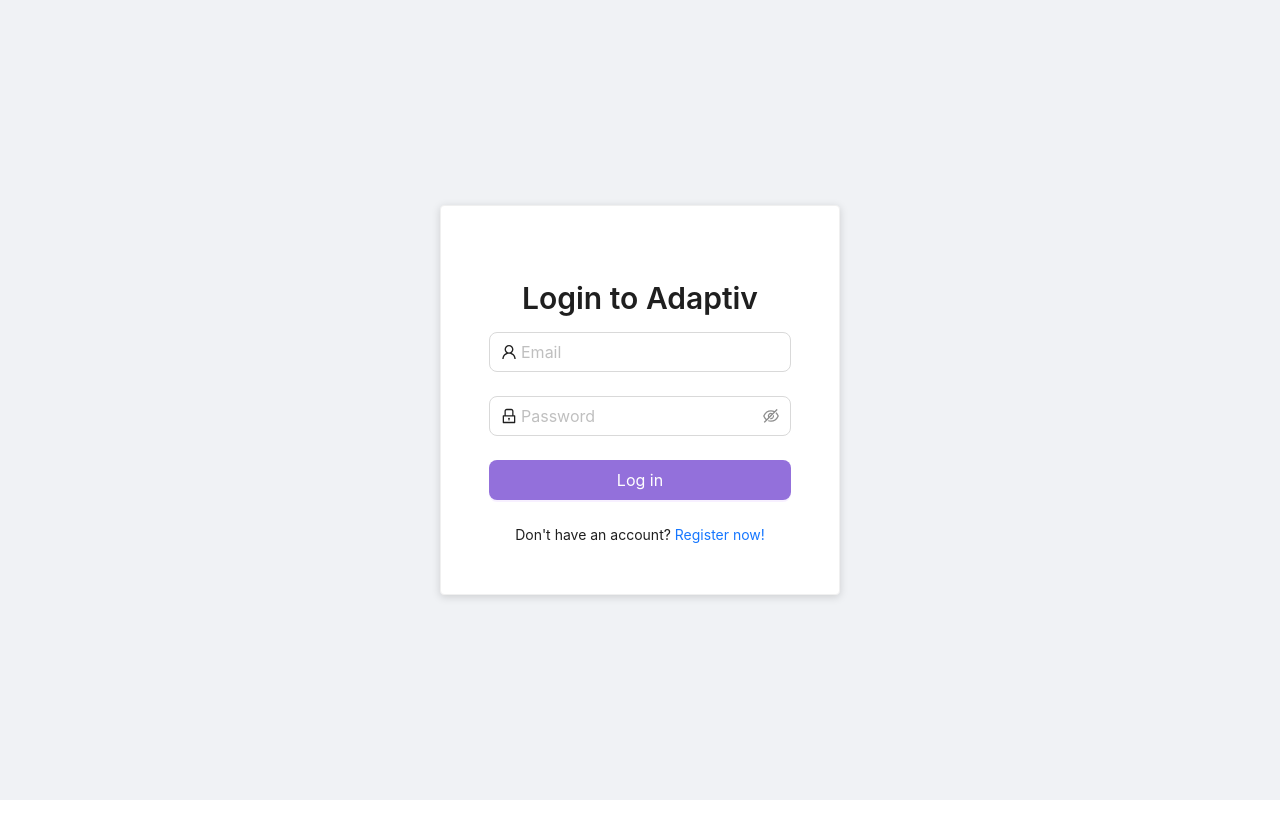
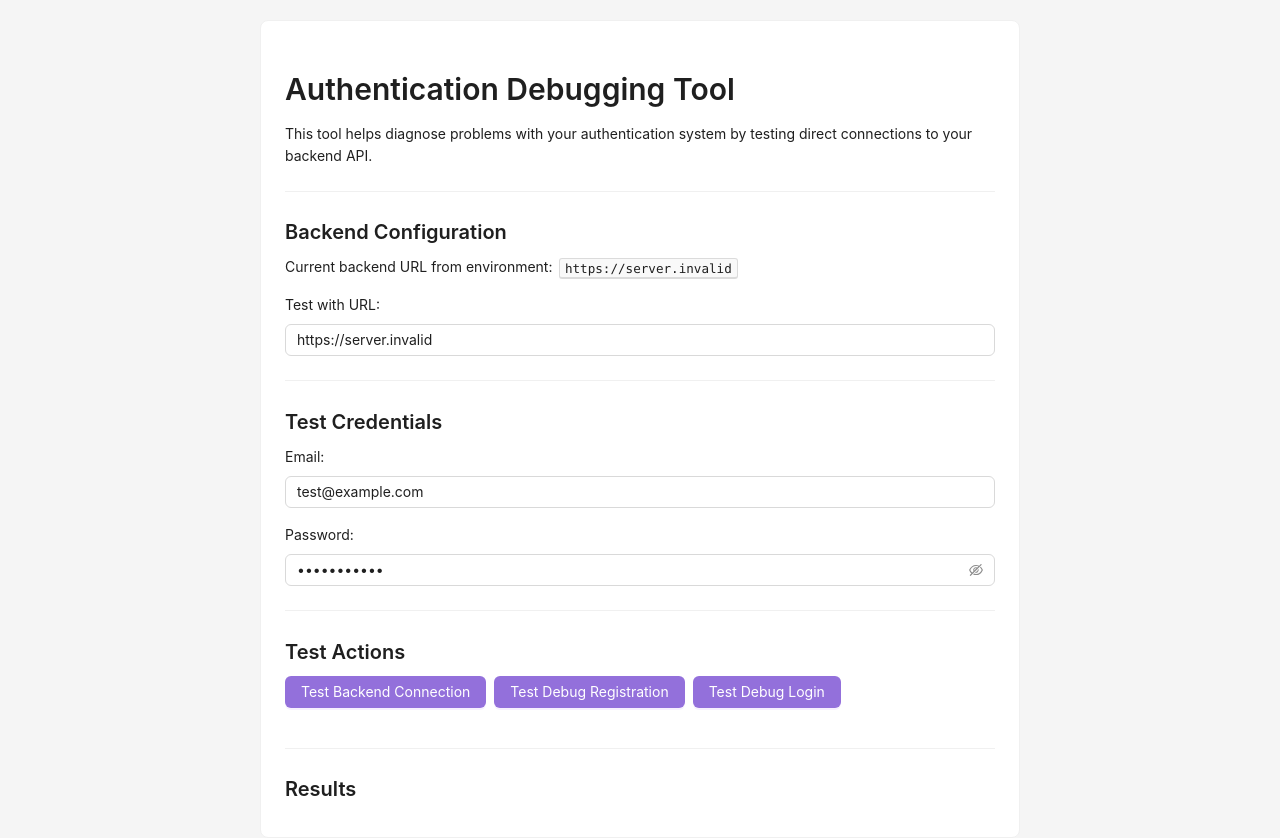
Before and after one commit to NicholasAronow/Dynamic-Pricing-Full-App-2, a React (Create React App) app in the folder Adaptiv/frontend/: page /auth-debug in a window 1280 px wide. Before the commit this address led to /login. Shown: the top 838 px of the page. Before the commit the page ends 800 px from the top, so only its background shows below. Built offline with nearby package versions, Linux system fonts and the light colour scheme; no server answers.

Commit message:
feat: add authentication debugging tool with test endpoints and UI

```diff
--- a/Adaptiv/frontend/src/App.tsx
+++ b/Adaptiv/frontend/src/App.tsx
@@ -6,6 +6,7 @@
 // Auth components
 import Login from './components/auth/Login';
 import Register from './components/auth/Register';
+import AuthDebug from './components/auth/AuthDebug';
 
 // Main components
 import Dashboard from './components/dashboard/Dashboard';
@@ -36,6 +37,7 @@
         <Routes>
           <Route path="/login" element={<Login />} />
           <Route path="/register" element={<Register />} />
+          <Route path="/auth-debug" element={<AuthDebug />} />
           <Route path="/" element={
             <ProtectedRoute>
               <MainLayout />
--- /dev/null
+++ b/Adaptiv/frontend/src/components/auth/AuthDebug.tsx
@@ -0,0 +1,224 @@
+import React, { useState, useEffect } from 'react';
+import { Card, Button, Typography, Divider, Input, message, Alert, Space } from 'antd';
+import axios from 'axios';
+
+const { Title, Text, Paragraph } = Typography;
+
+const AuthDebug: React.FC = () => {
+  const [backendUrl, setBackendUrl] = useState<string>('');
+  const [email, setEmail] = useState<string>('test@example.com');
+  const [password, setPassword] = useState<string>('password123');
+  const [response, setResponse] = useState<any>(null);
+  const [error, setError] = useState<any>(null);
+  const [loading, setLoading] = useState<boolean>(false);
+  const [configLoading, setConfigLoading] = useState<boolean>(true);
+
+  useEffect(() => {
+    // Get the current API URL from the environment
+    const apiUrl = process.env.REACT_APP_API_URL || 'http://localhost:8000';
+    console.log('Current API URL:', apiUrl);
+    setBackendUrl(apiUrl);
+    setConfigLoading(false);
+  }, []);
+
+  const testBackendConnection = async () => {
+    setLoading(true);
+    setError(null);
+    setResponse(null);
+
+    try {
+      // Test if we can reach the backend at all
+      const response = await axios.get(`${backendUrl}/api/auth/debug`);
+      setResponse(response.data);
+      message.success('Successfully connected to backend!');
+    } catch (err: any) {
+      console.error('Backend connection test error:', err);
+      setError({
+        message: err.message,
+        status: err.response?.status,
+        data: err.response?.data,
+        config: {
+          url: err.config?.url,
+          method: err.config?.method
+        }
+      });
+      message.error('Failed to connect to backend');
+    } finally {
+      setLoading(false);
+    }
+  };
+
+  const testDebugRegister = async () => {
+    setLoading(true);
+    setError(null);
+    setResponse(null);
+
+    try {
+      // Try to register using the debug endpoint
+      const response = await axios.post(`${backendUrl}/api/auth/debug-register`, {
+        email,
+        password
+      });
+      setResponse(response.data);
+      message.success('Debug registration successful!');
+    } catch (err: any) {
+      console.error('Debug registration error:', err);
+      setError({
+        message: err.message,
+        status: err.response?.status,
+        data: err.response?.data,
+        config: {
+          url: err.config?.url,
+          method: err.config?.method
+        }
+      });
+      message.error('Debug registration failed');
+    } finally {
+      setLoading(false);
+    }
+  };
+
+  const testDebugLogin = async () => {
+    setLoading(true);
+    setError(null);
+    setResponse(null);
+
+    try {
+      // Try to login using the debug endpoint
+      const response = await axios.post(`${backendUrl}/api/auth/debug-login`, {
+        email,
+        password
+      });
+      setResponse(response.data);
+      message.success('Debug login successful!');
+    } catch (err: any) {
+      console.error('Debug login error:', err);
+      setError({
+        message: err.message,
+        status: err.response?.status,
+        data: err.response?.data,
+        config: {
+          url: err.config?.url,
+          method: err.config?.method
+        }
+      });
+      message.error('Debug login failed');
+    } finally {
+      setLoading(false);
+    }
+  };
+
+  return (
+    <div style={{ maxWidth: '800px', margin: '0 auto', padding: '20px' }}>
+      <Card>
+        <Title level={2}>Authentication Debugging Tool</Title>
+        <Paragraph>
+          This tool helps diagnose problems with your authentication system by testing direct connections to your backend API.
+        </Paragraph>
+
+        <Divider />
+
+        <Title level={4}>Backend Configuration</Title>
+        {configLoading ? (
+          <Text>Loading configuration...</Text>
+        ) : (
+          <div>
+            <Text>Current backend URL from environment: </Text>
+            <Text keyboard>{process.env.REACT_APP_API_URL || 'http://localhost:8000'}</Text>
+
+            <div style={{ marginTop: '16px' }}>
+              <Text>Test with URL:</Text>
+              <Input
+                value={backendUrl}
+                onChange={(e) => setBackendUrl(e.target.value)}
+                style={{ width: '100%', marginTop: '8px' }}
+                placeholder="e.g. https://your-backend.render.com"
+              />
+            </div>
+          </div>
+        )}
+
+        <Divider />
+
+        <Title level={4}>Test Credentials</Title>
+        <div style={{ marginBottom: '16px' }}>
+          <Text>Email:</Text>
+          <Input
+            value={email}
+            onChange={(e) => setEmail(e.target.value)}
+            style={{ width: '100%', marginTop: '8px' }}
+          />
+        </div>
+
+        <div style={{ marginBottom: '16px' }}>
+          <Text>Password:</Text>
+          <Input.Password
+            value={password}
+            onChange={(e) => setPassword(e.target.value)}
+            style={{ width: '100%', marginTop: '8px' }}
+          />
+        </div>
+
+        <Divider />
+
+        <Title level={4}>Test Actions</Title>
+        <Space style={{ marginBottom: '16px' }}>
+          <Button type="primary" onClick={testBackendConnection} loading={loading}>
+            Test Backend Connection
+          </Button>
+
+          <Button type="primary" onClick={testDebugRegister} loading={loading}>
+            Test Debug Registration
+          </Button>
+
+          <Button type="primary" onClick={testDebugLogin} loading={loading}>
+            Test Debug Login
+          </Button>
+        </Space>
+
+        <Divider />
+
+        <Title level={4}>Results</Title>
+
+        {error && (
+          <Alert
+            message="Error"
+            description={
+              <div>
+                <p><strong>Message:</strong> {error.message}</p>
+                <p><strong>Status:</strong> {error.status}</p>
+                <p><strong>URL:</strong> {error.config?.url}</p>
+                <p><strong>Method:</strong> {error.config?.method}</p>
+                {error.data && (
+                  <div>
+                    <p><strong>Response Data:</strong></p>
+                    <pre>{JSON.stringify(error.data, null, 2)}</pre>
+                  </div>
+                )}
+              </div>
+            }
+            type="error"
+            showIcon
+            style={{ marginBottom: '16px' }}
+          />
+        )}
+
+        {response && (
+          <Alert
+            message="Success"
+            description={
+              <div>
+                <p><strong>Response Data:</strong></p>
+                <pre>{JSON.stringify(response, null, 2)}</pre>
+              </div>
+            }
+            type="success"
+            showIcon
+          />
+        )}
+      </Card>
+    </div>
+  );
+};
+
+export default AuthDebug;
```
